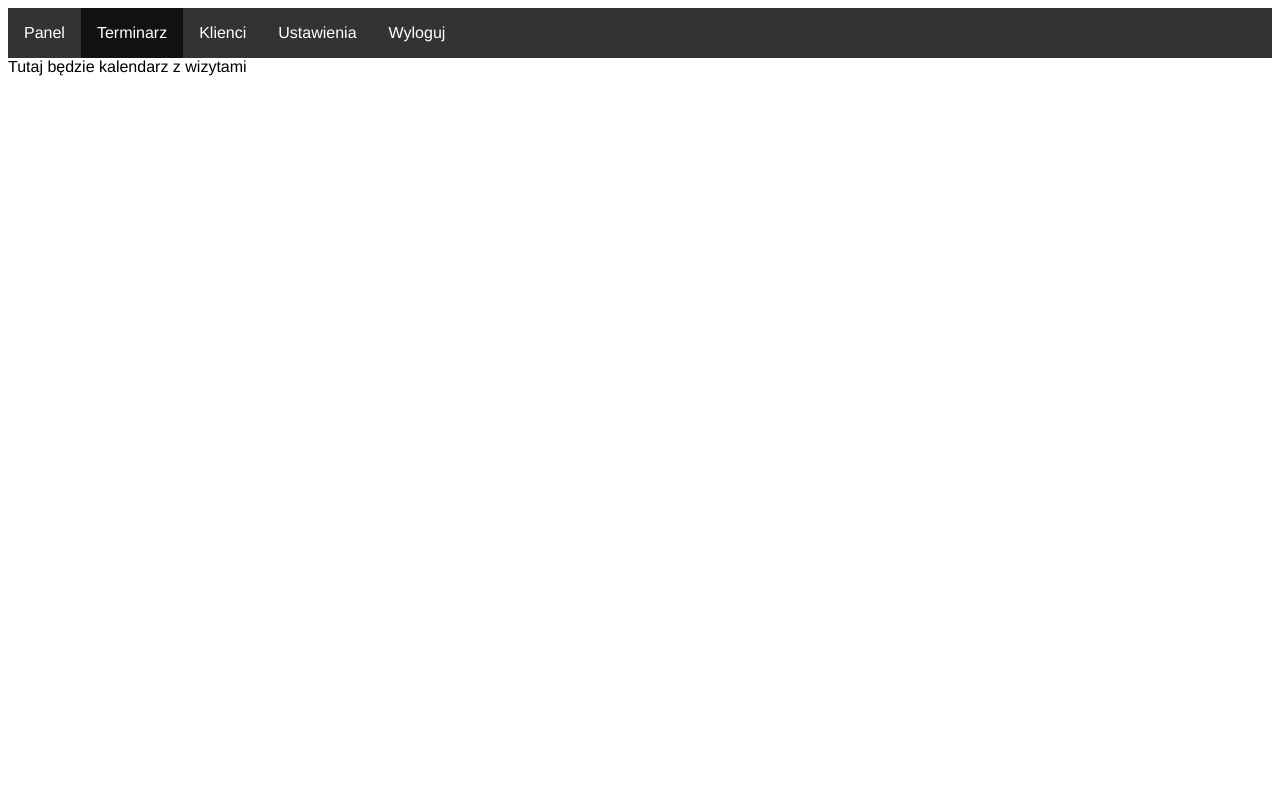
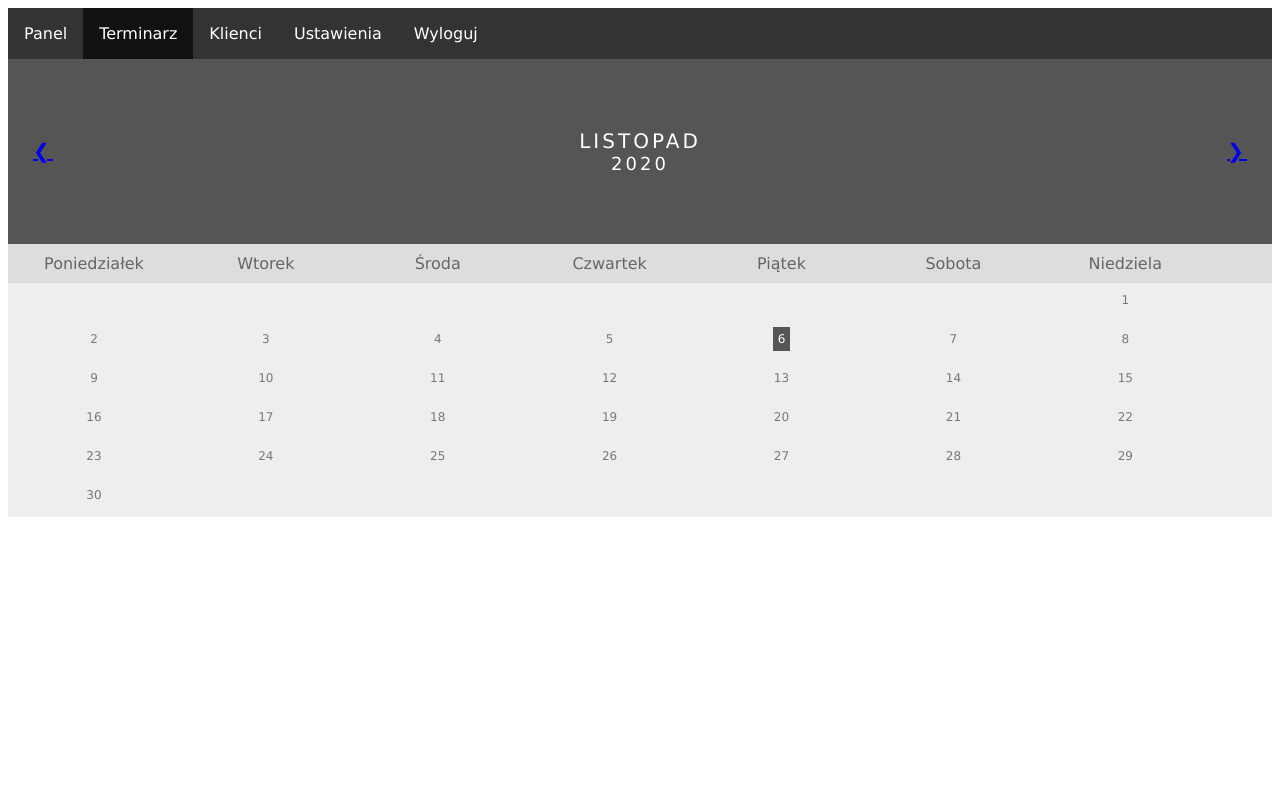
Before and after one commit to Buksa89/UmowWizyte, a Django app: page /terminarz/ in a window 1280 px wide. Run offline with Django 3.2, Linux system fonts and the light colour scheme; the visitor is signed in with stand-in values (Sample User, id 1).

Commit message:
Probna implementacja widoku  kalendarza

```diff
--- /dev/null
+++ b/zeszyt/static/calendar.css
@@ -0,0 +1,74 @@
+ul {list-style-type: none;}
+body {font-family: Verdana, sans-serif;}
+
+/* Month header */
+.month {
+  padding: 70px 25px;
+  background: #555555;
+  text-align: center;
+}
+
+/* Month list */
+.month ul {
+  margin: 0;
+  padding: 0;
+}
+
+.month ul li {
+  color: white;
+  font-size: 20px;
+  text-transform: uppercase;
+  letter-spacing: 3px;
+}
+.month ul li.year {
+  font-size: 18px;
+}
+/* Previous button inside month header */
+.month .prev {
+  float: left;
+  padding-top: 10px;
+}
+
+/* Next button */
+.month .next {
+  float: right;
+  padding-top: 10px;
+}
+
+/* Weekdays (Mon-Sun) */
+.weekdays {
+  margin: 0;
+  padding: 10px 0;
+  background-color:#ddd;
+}
+
+.weekdays li {
+  display: inline-block;
+  width: 13.6%;
+  color: #666;
+  text-align: center;
+}
+
+/* Days (1-31) */
+.days {
+  padding: 10px 0;
+  background: #eee;
+  margin: 0;
+}
+
+.days li {
+  list-style-type: none;
+  display: inline-block;
+  width: 13.6%;
+  text-align: center;
+  margin-bottom: 5px;
+  font-size:12px;
+  color: #777;
+}
+
+/* Highlight the "current" day */
+.days li .active {
+  padding: 5px;
+  background: #555555;
+  color: white !important
+}
--- a/zeszyt/templates/client_app/client_app_new_visit_step_1.html
+++ b/zeszyt/templates/client_app/client_app_new_visit_step_1.html
@@ -1,4 +1,6 @@
 {% extends "client_base.html" %}
 {% block content %}
 Wybrałeś usługę {{ service }}. Ale co z tego, skoro jeszcze nie umiem szukać terminu? :P
+
+
 {% endblock %}
--- a/zeszyt/templates/panel/shedule.html
+++ b/zeszyt/templates/panel/shedule.html
@@ -3,5 +3,5 @@
 {% block title %}Terminarz{% endblock %}
 
 {% block content %}
-Tutaj będzie kalendarz z wizytami
+<div>{{ calendar|safe }}</div>
 {% endblock %}
--- a/zeszyt/templates/panel_base.html
+++ b/zeszyt/templates/panel_base.html
@@ -4,6 +4,7 @@
     <meta name="viewport" content="width=device-width, initial-scale=1.0">
     <title>{{ request.user.username }} - {% block title %}{% endblock %}</title>
     <link href="{% static 'panel.css' %}" rel="stylesheet">
+    <link href="{% static 'calendar.css' %}" rel="stylesheet">
 </head>
 <body>
     <div id="header">
--- a/zeszyt/urls.py
+++ b/zeszyt/urls.py
@@ -10,6 +10,7 @@ urlpatterns = [
 
     path('panel/', views.panel_screen, name='panel_screen'),
     path('terminarz/', views.shedule_screen, name='shedule_screen'),
+    path('terminarz/<int:year>/<int:month>', views.shedule_screen, name='shedule_screen'),
     path('klienci/', views.clients_screen, name='clients_screen'),
     path('klienci/nowy/', views.add_client_screen, name='add_client_screen'),
     path('klienci/usun/<int:client_id>/', views.remove_client_screen, name='remove_client_screen'),
--- a/zeszyt/views.py
+++ b/zeszyt/views.py
@@ -10,6 +10,10 @@ from unittest import skip
 from .forms import LoginForm, AddClientForm, ClientLoginForm, AddServiceForm, ClientChooseVisitForm
 from .models import Client, Service
 from random import choice
+from datetime import datetime
+from django.urls import reverse
+from calendar import HTMLCalendar
+from django.utils.safestring import mark_safe
 
 def welcome_screen(request):
     return render(request, 'welcome.html', {})
@@ -78,10 +82,6 @@ def remove_client_screen(request, client_id):
 @login_required
 def panel_screen(request):
     return render(request, 'panel/panel.html', {'section':'panel'})
-@login_required
-def shedule_screen(request):
-    return render(request, 'panel/shedule.html', {'section':'shedule'})
-
 
 @login_required
 def settings_screen(request):
@@ -174,3 +174,75 @@ def is_client_authenticated(request, username):
     if request.session.get('client_authorized') and request.session.get('client_authorized')['user'] == username:
         return True
     else: return False
+
+@login_required
+def shedule_screen(request, year=datetime.now().year, month=datetime.now().month):
+    visits={}
+    calendar = Calendar(year, month, visits).formatmonth()
+    return render(request, 'panel/shedule.html', {'section':'shedule', 'calendar':mark_safe(calendar)})
+
+
+def get_month_name(month):
+    months = ['Styczeń', 'Luty', 'Marzec', 'Kwiecień', 'Maj', 'Czerwiec', 'Lipiec', 'Sierpień', 'Wrzesień', 'Październik',
+          'Listopad', 'Grudzień']
+    return(months[month-1])
+
+def get_day_name(day):
+    days = ['Poniedziałek', 'Wtorek', 'Środa', 'Czwartek', 'Piątek', 'Sobota', 'Niedziela']
+    return(days[day-1])
+
+class Calendar(HTMLCalendar):
+    def __init__(self, year=None, month=None, visits=None):
+      self.year = year
+      self.month = month
+      self.visits = visits
+      super(Calendar, self).__init__()
+
+    def formatmonthname(self, theyear, themonth):
+
+        s = f'<li>{get_month_name(themonth)}</li><li class="year">{theyear}</li>'
+        return s
+
+    def formatday(self, day):
+        #Iteracja wizyt
+        if day != 0:
+            if datetime.today().date() == datetime(self.year, self.month, day).date():
+                day = f'<span class="active">{day}</span>'
+            return f"<li>{day}</li>"
+        return '<li></li>'
+
+    def formatweekheader(self):
+        s = ''.join(self.formatweekday(i) for i in self.iterweekdays())
+        s = ''.join(f'<li>{get_day_name(i+1)}</li>' for i in self.iterweekdays())
+        return s
+
+    def formatweek(self, theweek):
+        week = ''
+        for d, weekday in theweek:
+            week += self.formatday(d)
+        return f'<ul class="days"> {week} </ul>'
+
+    def formatmonth(self):
+        events={}
+        cal = f'<div class="month"><ul><li class="prev"><a href="{self.get_month_url("prev")}">&#10094;</a></li>' \
+              f'<li class="next"><a href="{self.get_month_url("next")}">&#10095;</a></li>' \
+              f'{self.formatmonthname(self.year, self.month)}\n</ul></div>'
+        cal += f'<ul class="weekdays">{self.formatweekheader()}\n</ul>'
+        for week in self.monthdays2calendar(self.year, self.month):
+            cal += f'{self.formatweek(week)}\n</ul>'
+        return cal
+
+    def get_month_url(self, direction):
+        month = self.month
+        year = self.year
+        if direction == "next":
+            if month != 12: month += 1
+            else:
+                year += 1
+                month = 1
+        if direction == 'prev':
+            if month != 1: month -= 1
+            else:
+                year -= 1
+                month = 12
+        return reverse('shedule_screen', args=[year, month])
```
